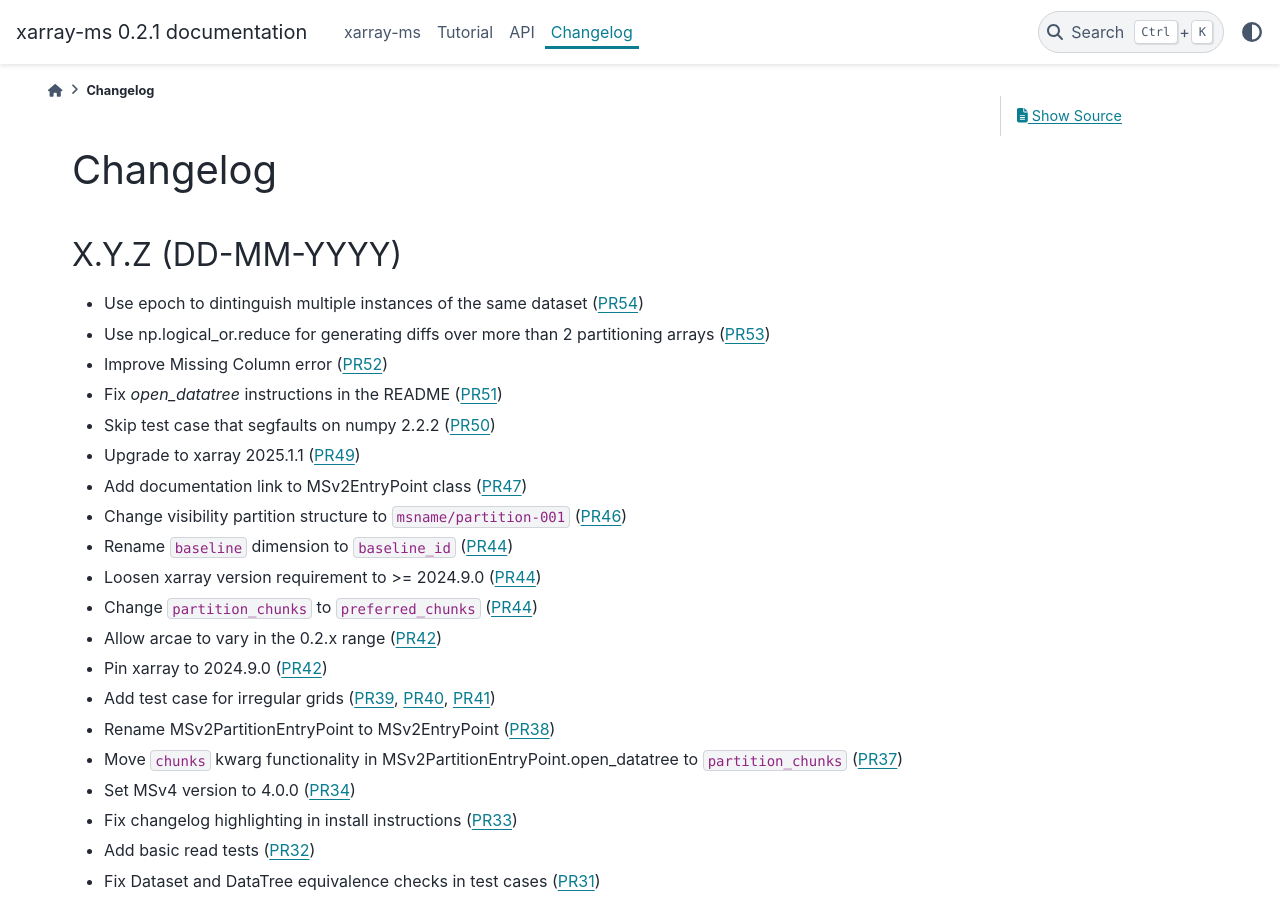
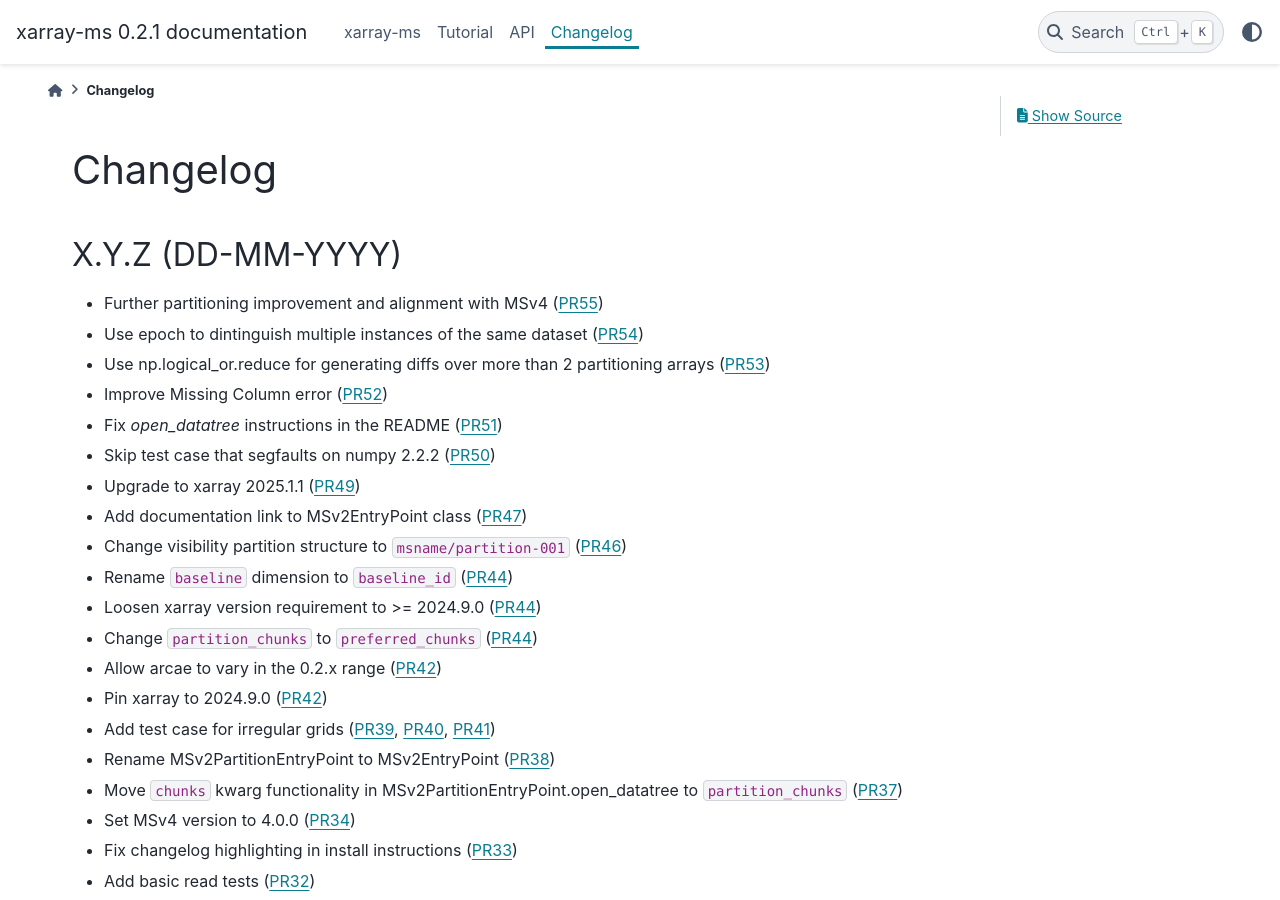
Before and after one commit to ratt-ru/xarray-ms, a Sphinx documentation site: the page built from doc/source/changelog.rst, in a window 1280 px wide and 900 px high. Built offline with Sphinx 7.4.7 and the PyData theme 0.15.4, drawn with Linux system fonts in a browser that asks for light colours; pages that are not in the unit, such as notebooks, are missing from menus.

Commit message:
[skip ci] Update changelog

```diff
--- a/doc/source/changelog.rst
+++ b/doc/source/changelog.rst
@@ -5,6 +5,7 @@ Changelog
 
 X.Y.Z (DD-MM-YYYY)
 ------------------
+* Further partitioning improvement and alignment with MSv4 (:pr:`55`)
 * Use epoch to dintinguish multiple instances of the same dataset (:pr:`54`)
 * Use np.logical_or.reduce for generating diffs over more than 2 partitioning arrays (:pr:`53`)
 * Improve Missing Column error (:pr:`52`)
```
